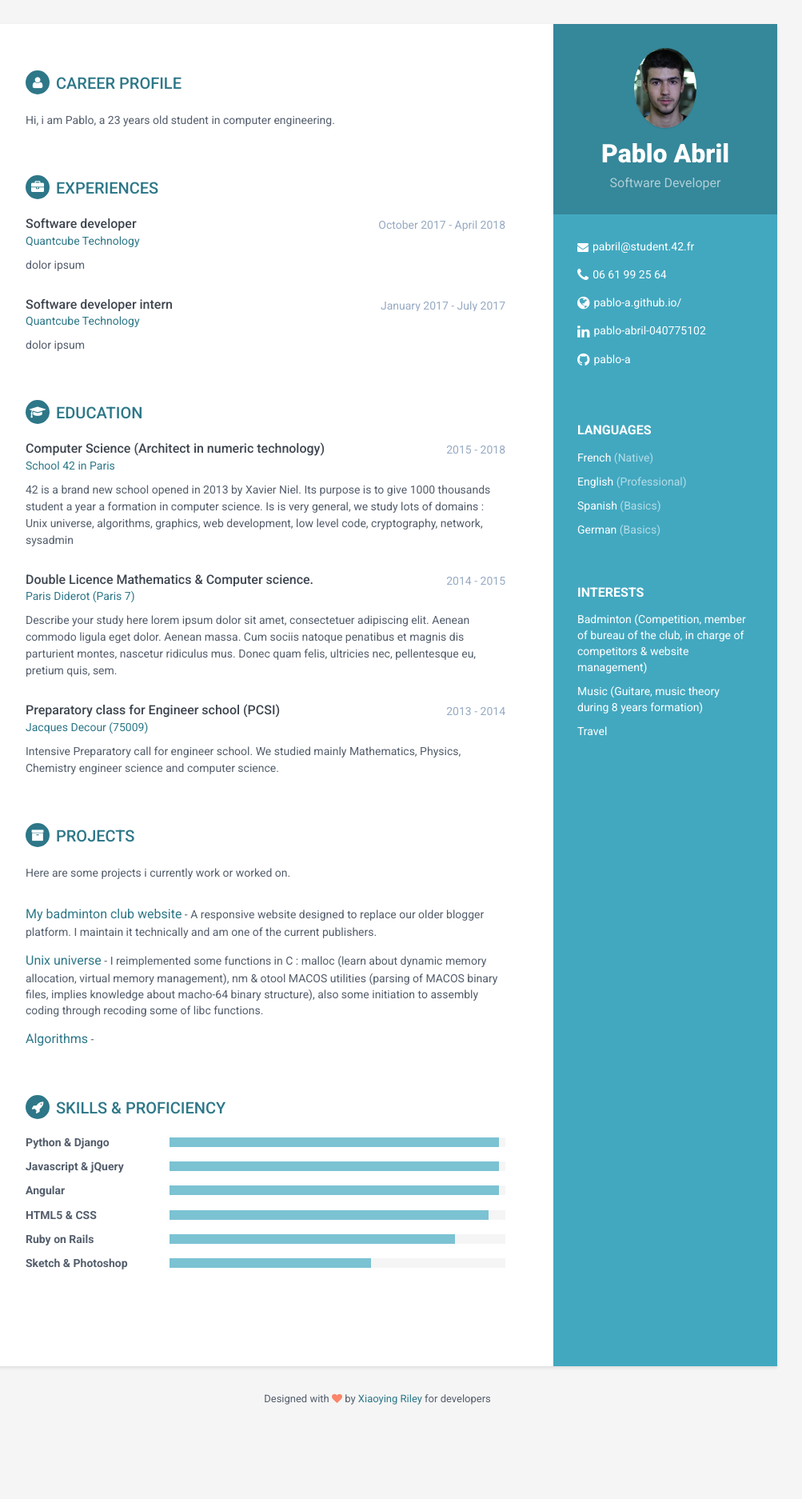
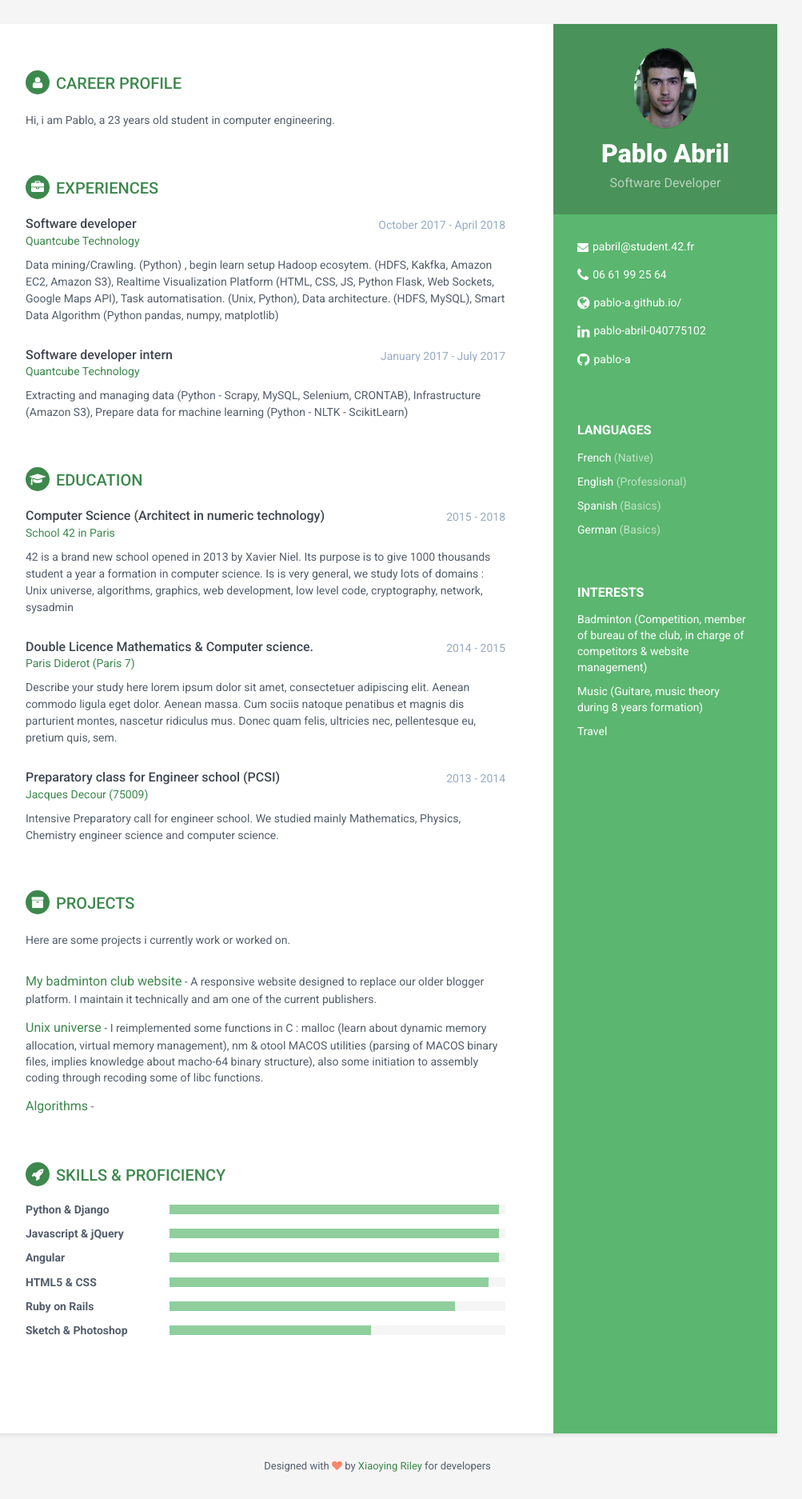
Before and after one commit to pablo-a/my_CV, a Jekyll site: the page built from index.html, in a window 1280 px wide. Shown: the whole page at 80% size, without its empty margins (168-1171 px from the left). Built offline with Jekyll 4.4.1, drawn with Linux system fonts in a browser that asks for light colours; before the commit the page ends 1790 px from its top, so only the background shows below that.

Commit message:
add details to experiences

```diff
--- a/_config.yml
+++ b/_config.yml
@@ -3,7 +3,7 @@
 baseurl: '/my_CV' #change it according to your repository name
 
 # Style will be applied only after restarting the build or serve. Just choose one of the options.
-theme_skin: blue # blue turquoise green berry orange ceramic
+theme_skin: green # blue turquoise green berry orange ceramic
 
 # uncomment the next line, if you want the education section displayed in main instead of the sidebar
 education_in_main: True
--- a/_data/data.yml
+++ b/_data/data.yml
@@ -57,14 +57,14 @@ experiences:
       time: October 2017 - April 2018
       link: 'http://www.q3-technology.com'
       company: Quantcube Technology
-      details: 'dolor ipsum'
+      details: "Data mining/Crawling. (Python) , begin learn setup Hadoop ecosytem. (HDFS, Kakfka, Amazon EC2, Amazon S3), Realtime Visualization Platform (HTML, CSS, JS, Python Flask, Web Sockets, Google Maps API), Task automatisation. (Unix, Python), Data architecture. (HDFS, MySQL), Smart Data Algorithm (Python pandas, numpy, matplotlib)"
 
     - experience:
       role: Software developer intern
       time: January 2017 - July 2017
       link: 'http://www.q3-technology.com'
       company: Quantcube Technology
-      details: 'dolor ipsum'
+      details: 'Extracting and managing data (Python - Scrapy, MySQL, Selenium, CRONTAB), Infrastructure (Amazon S3), Prepare data for machine learning (Python - NLTK - ScikitLearn)'
 
 studies:
     - education:
--- a/_includes/experience.html
+++ b/_includes/experience.html
@@ -13,7 +13,6 @@
       </div><!--//upper-row-->
 
       <div class="company"><a href={{ experience.link }} target="_blank">{{ experience.company }}</a></div>
-      <!-- <div class="company">{{ experience.company }}</div> -->
 
     </div><!--//meta-->
 
```
